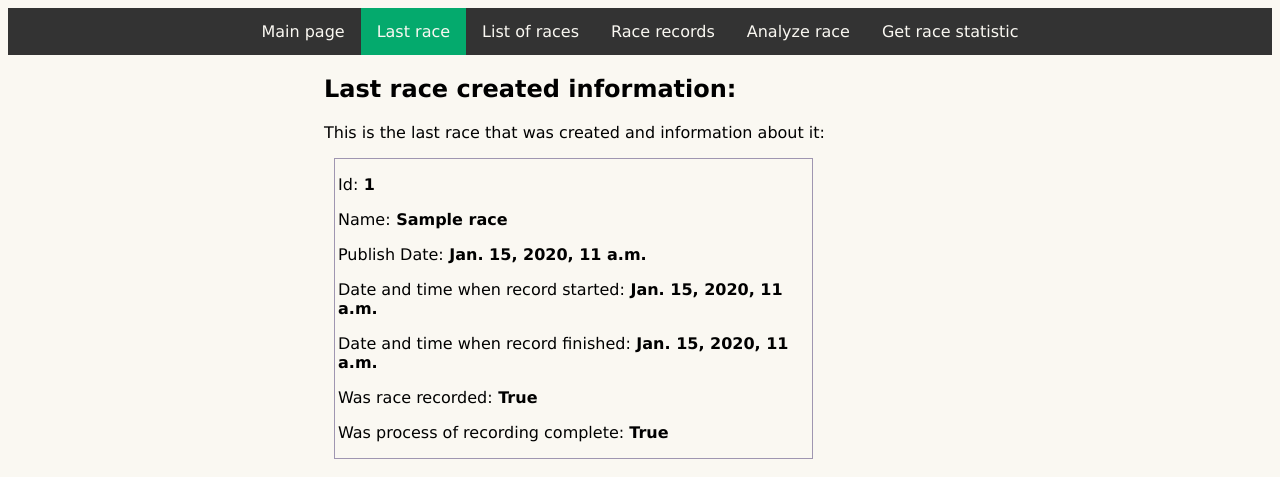
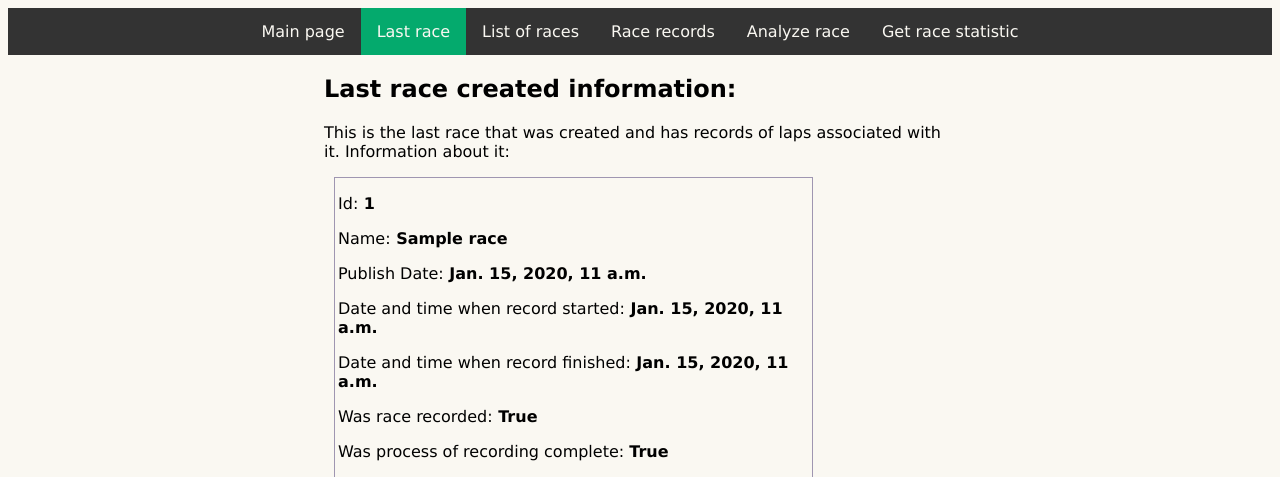
Before and after one commit to GawarWawar/karting_app, a Django app: page /recorder/ in a window 1280 px wide. Shown: the top 477 px of the page. Run offline with Django 4.2, Linux system fonts and the light colour scheme; tables that the repository leaves empty hold one stand-in row (values such as "Sample post"); parts of the project's set-up code (start-up, migrations or seed data) failed here and were passed over.

Commit message:
record_index now provides last race, that has records in it

```diff
--- a/karting_site/recorder/templates/recorder_index.html
+++ b/karting_site/recorder/templates/recorder_index.html
@@ -17,7 +17,7 @@
 <div class="main_container">
     <h2>Last race created information:</h2>
     {%if race%}
-    <p>This is the last race that was created and information about it:</p>
+    <p>This is the last race that was created and has records of laps associated with it. Information about it:</p>
     <div class="race_info_container">
       <p>Id:<strong> {{race.id}}</strong> </p>
       <p>Name:<strong> {{race.name_of_the_race}}</strong></p>
@@ -60,7 +60,7 @@
       </table>
     </div>
     {% else %}
-    <p>There are no records for this race</p>
+    <p>There are no records for this race. This race was returned because it is the latest created and there are not any races with records.</p>
     {% endif %} {%else%}
     <p>There was not created any race. Ask admin to create first race</p>
     {%endif%}
--- a/karting_site/recorder/views.py
+++ b/karting_site/recorder/views.py
@@ -21,18 +21,39 @@ from . import models
 # List of all records of the last Race, acts like a starting page for the recorder
 def recorder_starting_page (request):
     context ={}
+
     last_race = models.Race.objects.last()
-    context["race"] = last_race
-    try:
-        records_of_the_race = models.RaceRecords.objects.filter(race = last_race.pk).order_by("-pk").values()
-    except AttributeError:
-        # Dont need to do anything here
-        # Template will display all needed info with NoneType object given
-        # This will occure in the situations when no Races are created ->
-        # So dont need logs about it
-        pass
-    else:
-        context["records_of_the_race"] = records_of_the_race
+    last_race_with_records_pk = last_race.pk
+
+    while True:
+        last_race_with_records = models.Race.objects.filter(pk = last_race_with_records_pk).values()
+        # Check if race with this pk exists
+        if last_race_with_records:
+            last_race_with_records = last_race_with_records[0]
+            try:
+                records_of_the_race = models.RaceRecords.objects.filter(race = last_race_with_records_pk).order_by("-pk").values()
+            except AttributeError:
+                # Dont need to do anything here
+                # Template will display all needed info with NoneType object given
+                # !!! NOTE This will occure in the situations when no Races are created
+                ...
+            else:
+                # Check if race has records
+                if not records_of_the_race and last_race_with_records_pk - 1 >= 0:
+                    last_race_with_records_pk -= 1
+                else:
+                    # Rerurn race and its` records information
+                    context["race"] = last_race_with_records
+                    context["records_of_the_race"] = records_of_the_race
+                    break
+        else:
+            # Go to previous race
+            if last_race_with_records_pk - 1 >= 0:
+                last_race_with_records_pk -= 1
+            else:
+                context["race"] = last_race
+                break
+
     return render(request, "recorder_index.html", context)
 
 # List of all Records of given Race
@@ -55,5 +76,5 @@ class AllRacesPage(generic.ListView):
     context_object_name = "all_races_list"
 
     def get_queryset(self):
-        races = models.Race.objects.all().values()
+        races = models.Race.objects.all().order_by("-pk").values()
         return races
```
